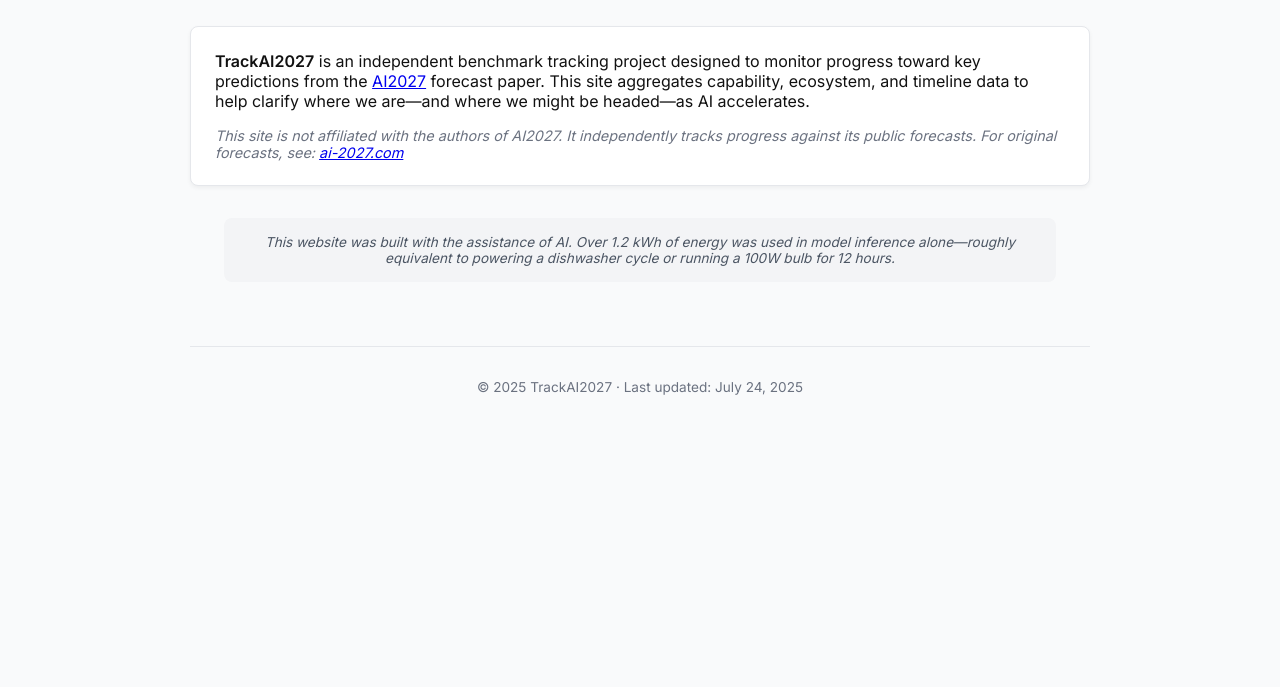
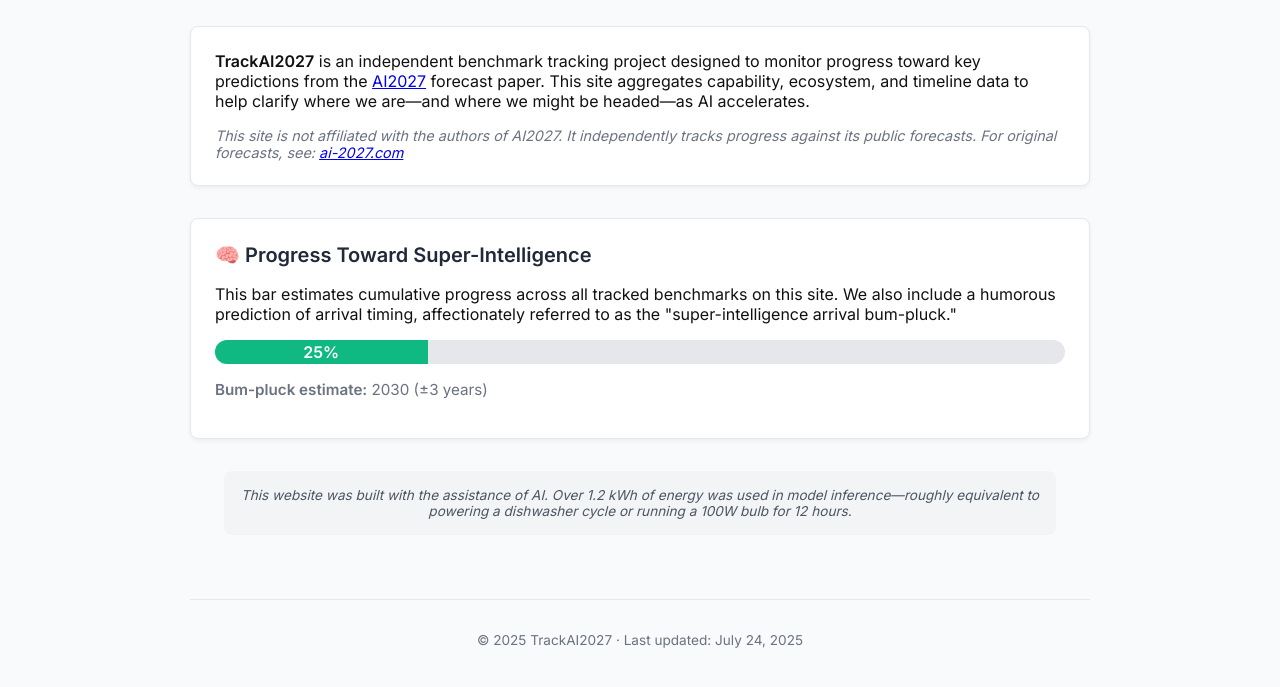
Before and after one commit to sammo8890/trackai2027-site, a plain HTML site: page index.html in a window 1280 px wide. Shown: the part 67-754 px from the top of the page. Drawn offline with Linux system fonts and the light colour scheme.

Commit message:
Update index.html

```diff
--- a/index.html
+++ b/index.html
@@ -130,13 +130,19 @@
       <p><strong>TrackAI2027</strong> is an independent benchmark tracking project designed to monitor progress toward key predictions from the <a href="https://ai-2027.com" target="_blank">AI2027</a> forecast paper. This site aggregates capability, ecosystem, and timeline data to help clarify where we are—and where we might be headed—as AI accelerates.</p>
       <p style="margin-top: 1rem; font-size: 0.9rem; color: #6b7280;"><em>This site is not affiliated with the authors of AI2027. It independently tracks progress against its public forecasts. For original forecasts, see: <a href="https://ai-2027.com" target="_blank">ai-2027.com</a></em></p>
     </div>
-    <!-- Tables updated with color-coded data-status attributes -->
-    <!-- Existing page content continues unchanged -->
-
+    <div class="card">
+      <h2>🧠 Progress Toward Super-Intelligence</h2>
+      <p>This bar estimates cumulative progress across all tracked benchmarks on this site. We also include a humorous prediction of arrival timing, affectionately referred to as the "super-intelligence arrival bum-pluck."</p>
+      <div style="background-color: #e5e7eb; border-radius: 9999px; overflow: hidden; height: 24px; margin-top: 1rem;">
+        <div style="width: 25%; background-color: #10b981; height: 100%; text-align: center; color: white; line-height: 24px; font-weight: bold;">
+          25%
+        </div>
+      </div>
+      <p style="margin-top: 1rem; color: #6b7280; font-size: 0.95rem;"><strong>Bum-pluck estimate:</strong> 2030 (±3 years)</p>
+    </div>
     <div class="ai-credit">
-      This website was built with the assistance of AI. Over 1.2 kWh of energy was used in model inference alone—roughly equivalent to powering a dishwasher cycle or running a 100W bulb for 12 hours.
+      This website was built with the assistance of AI. Over 1.2 kWh of energy was used in model inference—roughly equivalent to powering a dishwasher cycle or running a 100W bulb for 12 hours.
     </div>
-
     <footer>
       © 2025 TrackAI2027 · Last updated: July 24, 2025
     </footer>
```
